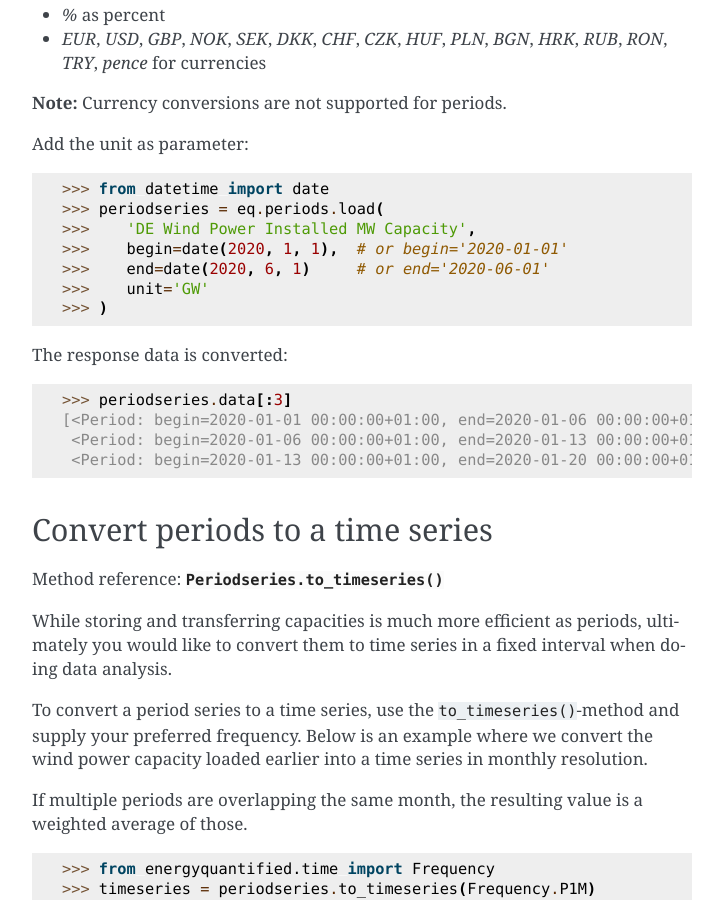
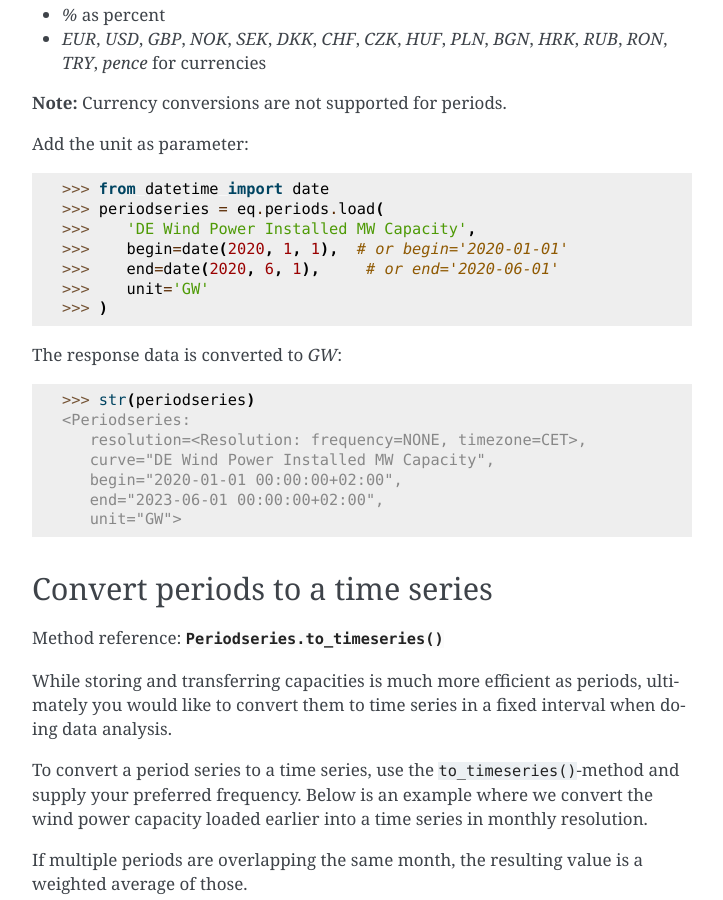
Before and after one commit to energyquantified/eq-python-client, a Sphinx documentation site: the page built from docs/userguide/periods.rst, in a window 1280 px wide and 900 px high, scrolled down 2183 px. Shown: the whole window, without its empty margins (388-1111 px from the left). Built offline with Sphinx 7.4.7, drawn with Linux system fonts in a browser that asks for light colours.

Commit message:
#66 Code Review

```diff
--- a/docs/userguide/periods.rst
+++ b/docs/userguide/periods.rst
@@ -106,16 +106,19 @@ Add the unit as parameter:
    >>> periodseries = eq.periods.load(
    >>>    'DE Wind Power Installed MW Capacity',
    >>>    begin=date(2020, 1, 1),  # or begin='2020-01-01'
-   >>>    end=date(2020, 6, 1)     # or end='2020-06-01'
+   >>>    end=date(2020, 6, 1),     # or end='2020-06-01'
    >>>    unit='GW'
    >>> )
 
-The response data is converted:
+The response data is converted to `GW`:
 
-   >>> periodseries.data[:3]
-   [<Period: begin=2020-01-01 00:00:00+01:00, end=2020-01-06 00:00:00+01:00, value=60.65.>,
-    <Period: begin=2020-01-06 00:00:00+01:00, end=2020-01-13 00:00:00+01:00, value=60.69>,
-    <Period: begin=2020-01-13 00:00:00+01:00, end=2020-01-20 00:00:00+01:00, value=60.83>]
+   >>> str(periodseries)
+   <Periodseries:
+      resolution=<Resolution: frequency=NONE, timezone=CET>,
+      curve="DE Wind Power Installed MW Capacity",
+      begin="2020-01-01 00:00:00+02:00",
+      end="2023-06-01 00:00:00+02:00",
+      unit="GW">
 
 Convert periods to a time series
 --------------------------------
```
Also changed, not shown: docs/userguide/timeseries.rst (+8 -6 lines).
